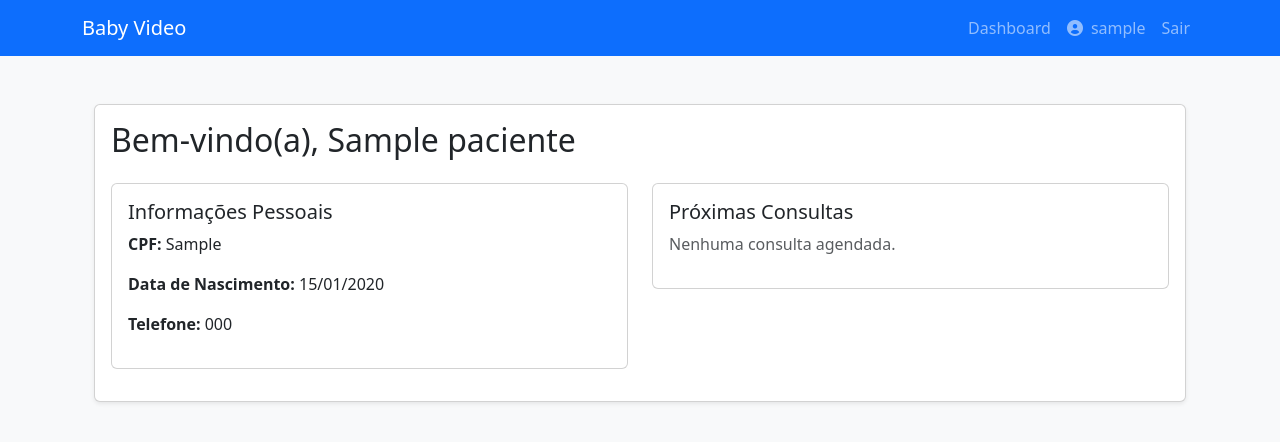
After one commit to LukinLTDA/babyvideo, a Flask app: page /dashboard_paciente in a window 1280 px wide. The commit adds this page. Shown: the top 442 px of the page. Run offline with Flask 3, Linux system fonts and the light colour scheme; a user stored in the database is signed in; tables that the repository leaves empty hold one stand-in row (values such as "Sample post").

Commit message:
adicionado a desing da navbar do paciente

```diff
--- a/templates/base.html
+++ b/templates/base.html
@@ -6,6 +6,7 @@
     <title>{% block title %}{% endblock %} - Baby Video</title>
     <link href="https://cdn.jsdelivr.net/npm/bootstrap@5.3.0/dist/css/bootstrap.min.css" rel="stylesheet">
     <link rel="stylesheet" href="https://cdn.jsdelivr.net/npm/bootstrap-icons@1.11.0/font/bootstrap-icons.css">
+    <link rel="stylesheet" href="https://cdnjs.cloudflare.com/ajax/libs/font-awesome/6.0.0/css/all.min.css">
 </head>
 <body class="bg-light min-vh-100">
     <nav class="navbar navbar-expand-lg navbar-dark bg-primary">
@@ -19,6 +20,23 @@
                     {% if current_user.is_authenticated %}
                         <li class="nav-item">
                             <a class="nav-link" href="{{ url_for('dashboard') }}">Dashboard</a>
+                        </li>
+                        <li class="nav-item">
+                            <span class="nav-link">
+                                <i class="fas fa-user-circle me-2"></i>{{ current_user.username }}
+                            </span>
+                        </li>
+                        <li class="nav-item">
+                            <a class="nav-link" href="{{ url_for('logout') }}">Sair</a>
+                        </li>
+                    {% elif session.get('tipo_usuario') == 'paciente' %}
+                        <li class="nav-item">
+                            <a class="nav-link" href="{{ url_for('dashboard_paciente') }}">Dashboard</a>
+                        </li>
+                        <li class="nav-item">
+                            <span class="nav-link">
+                                <i class="fas fa-user-circle me-2"></i>{{ paciente.nome }}
+                            </span>
                         </li>
                         <li class="nav-item">
                             <a class="nav-link" href="{{ url_for('logout') }}">Sair</a>
--- /dev/null
+++ b/templates/dashboard_paciente.html
@@ -0,0 +1,40 @@
+{% extends "base.html" %}
+
+{% block title %}Dashboard do Paciente{% endblock %}
+
+{% block content %}
+
+<div class="container mt-4">
+    <div class="row">
+        <div class="col-12">
+            <div class="card shadow-sm">
+                <div class="card-body">
+                    <h2 class="card-title mb-4">Bem-vindo(a), {{ paciente.nome }}</h2>
+
+                    <div class="row">
+                        <div class="col-md-6">
+                            <div class="card mb-3">
+                                <div class="card-body">
+                                    <h5 class="card-title">Informações Pessoais</h5>
+                                    <p><strong>CPF:</strong> {{ paciente.cpf }}</p>
+                                    <p><strong>Data de Nascimento:</strong> {{ paciente.nascimento.strftime('%d/%m/%Y') }}</p>
+                                    <p><strong>Telefone:</strong> {{ paciente.telefone }}</p>
+                                </div>
+                            </div>
+                        </div>
+
+                        <div class="col-md-6">
+                            <div class="card mb-3">
+                                <div class="card-body">
+                                    <h5 class="card-title">Próximas Consultas</h5>
+                                    <p class="text-muted">Nenhuma consulta agendada.</p>
+                                </div>
+                            </div>
+                        </div>
+                    </div>
+                </div>
+            </div>
+        </div>
+    </div>
+</div>
+{% endblock %}
```
